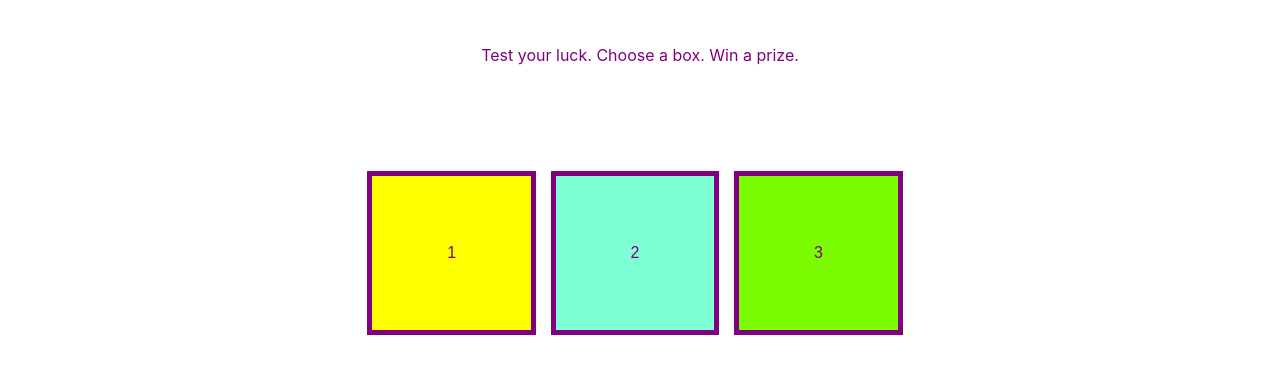
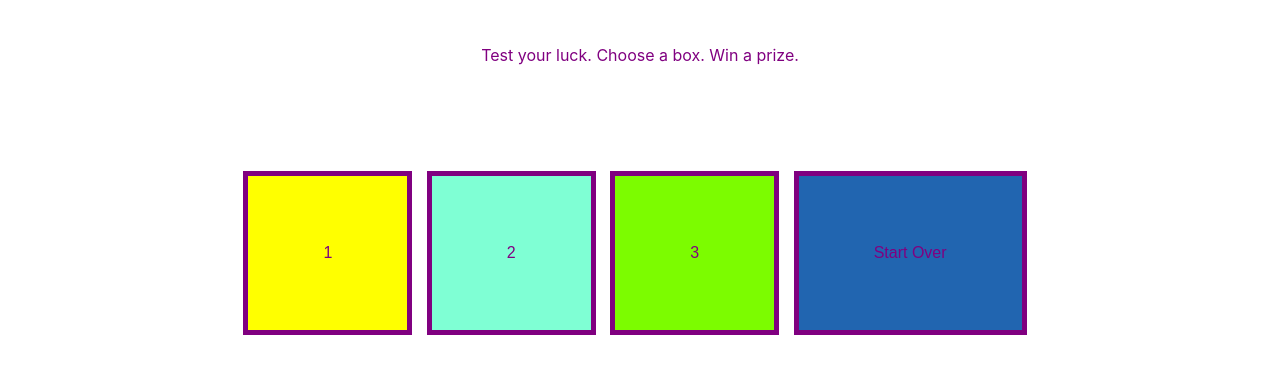
Before and after one commit to leannalrl/m6-hw6-lash-leanna, a plain HTML site: page index.html in a window 1280 px wide. Shown: the part 179-552 px from the top of the page. Drawn offline with nearby package versions, Linux system fonts and the light colour scheme.

Commit message:
Added hidden button to html

```diff
--- a/index.html
+++ b/index.html
@@ -24,6 +24,7 @@
   			<button id="button1">1</button>
   			<button id="button2">2</button>
   			<button id="button3">3</button>
+        <button id="button4">Start Over</button>
   		</section>
 
     <script src="main.js"></script>
```
